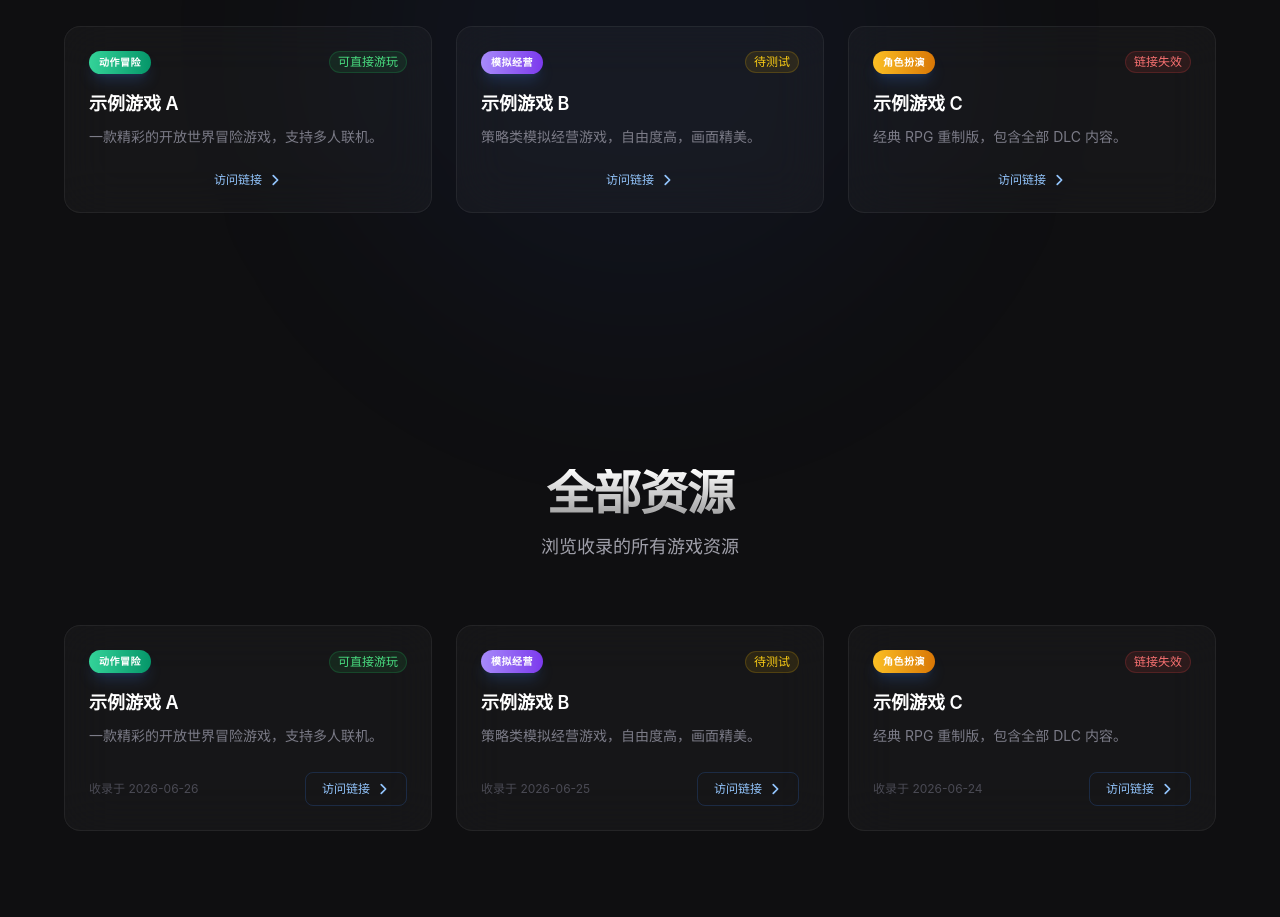
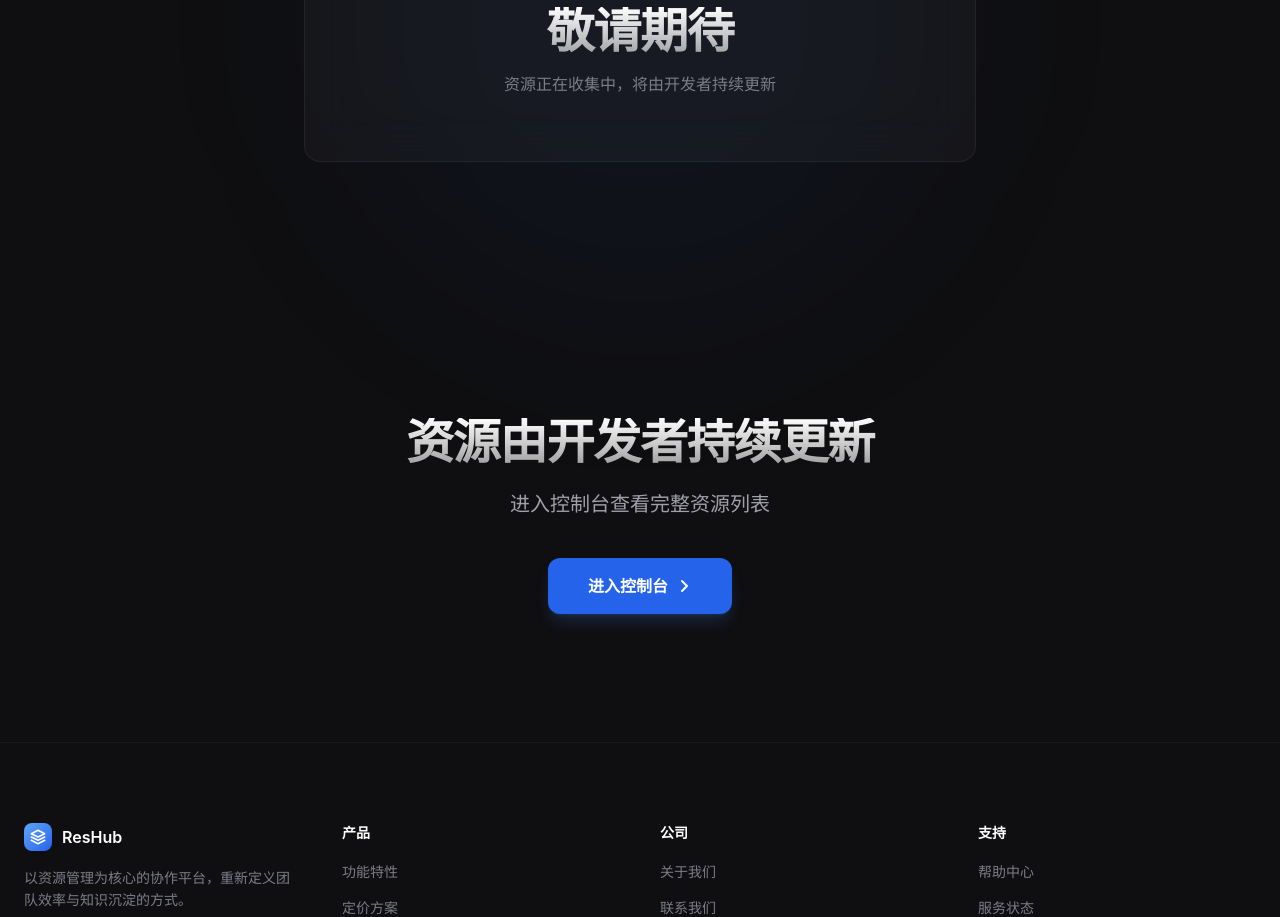
Before and after one commit to lxy2026620-droid/test-app, a Next.js app: page / in a window 1280 px wide. Shown: the part 1880-2797 px from the top of the page. Built offline with nearby package versions, Linux system fonts and the light colour scheme.

Commit message:
fix: 去掉登陆按钮 + 空资源显示敬请期待 + 清空假数据

```diff
--- a/components/Navbar.js
+++ b/components/Navbar.js
@@ -59,11 +59,8 @@ export default function Navbar() {
           ))}
         </nav>
 
-        {/* Auth Buttons */}
+        {/* Entry Button */}
         <div className="hidden md:flex items-center gap-3">
-          <Link href="/test-app/login" className="btn-ghost px-4 py-2 text-xs">
-            登录
-          </Link>
           <Link href="/test-app/login" className="btn-primary px-4 py-2 text-xs">
             进入控制台
           </Link>
--- a/data/games.js
+++ b/data/games.js
@@ -1,34 +1,18 @@
-// 游戏资源数据 - 在这里添加/修改游戏条目
-// 格式：{ id, title, description, category, link, status, cover }
+// 游戏资源数据
+// 在这里添加你的资源，格式如下：
+//
+// {
+//   id: 1,
+//   title: '游戏名称',
+//   description: '游戏简介',
+//   category: '分类',
+//   link: 'https://下载链接',
+//   status: '可直接游玩',   // 或 "待测试" / "链接失效"
+//   addedAt: '2026-06-26',
+// }
 
 const games = [
-  {
-    id: 1,
-    title: '示例游戏 A',
-    description: '一款精彩的开放世界冒险游戏，支持多人联机。',
-    category: '动作冒险',
-    link: 'https://example.com/game-a',
-    status: '可直接游玩',
-    addedAt: '2026-06-26',
-  },
-  {
-    id: 2,
-    title: '示例游戏 B',
-    description: '策略类模拟经营游戏，自由度高，画面精美。',
-    category: '模拟经营',
-    link: 'https://example.com/game-b',
-    status: '待测试',
-    addedAt: '2026-06-25',
-  },
-  {
-    id: 3,
-    title: '示例游戏 C',
-    description: '经典 RPG 重制版，包含全部 DLC 内容。',
-    category: '角色扮演',
-    link: 'https://example.com/game-c',
-    status: '链接失效',
-    addedAt: '2026-06-24',
-  },
+  // 暂无资源 - 由开发者编辑此文件添加
 ];
 
 export default games;
--- a/pages/index.js
+++ b/pages/index.js
@@ -95,17 +95,7 @@ const features = [
   },
 ];
 
-const categoryColors = {
-  '动作冒险': 'from-emerald-400 to-emerald-600',
-  '模拟经营': 'from-violet-400 to-violet-600',
-  '角色扮演': 'from-amber-400 to-amber-600',
-};
-
-const statusStyles = {
-  '可直接游玩': 'text-green-400 bg-green-500/10 border-green-500/20',
-  '待测试': 'text-yellow-400 bg-yellow-500/10 border-yellow-500/20',
-  '链接失效': 'text-red-400 bg-red-500/10 border-red-500/20',
-};
+const hasGames = games.length > 0;
 
 export default function Home() {
   return (
@@ -182,8 +172,8 @@ export default function Home() {
           </motion.p>
 
           <motion.div variants={fadeUp} className="flex items-center justify-center gap-4 flex-wrap">
-            <a href="#latest" className="btn-accent px-8 py-3.5 text-base inline-flex items-center">
-              浏览资源
+            <a href="/test-app/login" className="btn-accent px-8 py-3.5 text-base inline-flex items-center">
+              进入资源中心
               <svg className="ml-2 w-4 h-4" viewBox="0 0 16 16" fill="none">
                 <path d="M6 3l5 5-5 5" stroke="currentColor" strokeWidth="2" strokeLinecap="round" strokeLinejoin="round" />
               </svg>
@@ -232,69 +222,18 @@ export default function Home() {
         </div>
       </section>
 
-      {/* ─────────── LATEST RESOURCES ─────────── */}
-      <section id="latest" className="relative py-32 px-6">
+      {/* ─────────── 资源列表（仅当有真实数据时显示）─────────── */}
+      {hasGames ? (
+        <>
+        <section id="resources" className="relative py-32 px-6">
           <div className="absolute inset-0 pointer-events-none">
             <div className="absolute top-1/2 left-1/2 -translate-x-1/2 -translate-y-1/2 w-[600px] h-[600px] bg-accent-600/5 rounded-full blur-[100px]" />
           </div>
-
           <FadeInView className="max-w-6xl mx-auto relative z-10">
             <div className="text-center mb-16">
-            <h2 className="section-title mb-4">最新资源</h2>
-            <p className="section-subtitle">这里没有虚假的数据，只有真实的资源</p>
+              <h2 className="section-title mb-4">全部资源</h2>
+              <p className="section-subtitle">浏览收录的所有资源</p>
             </div>
-
-          <div className="grid grid-cols-1 md:grid-cols-3 gap-6">
-            {games.slice(0, 3).map((game, i) => (
-              <motion.div
-                key={game.id}
-                initial={{ opacity: 0, y: 30 }}
-                whileInView={{ opacity: 1, y: 0 }}
-                viewport={{ once: true, margin: '-80px' }}
-                transition={{ duration: 0.6, delay: i * 0.15, ease: [0.25, 0.1, 0.25, 1] }}
-              >
-                <GlassCard className="p-6 h-full flex flex-col">
-                  {/* Category badge */}
-                  <div className="flex items-center justify-between mb-4">
-                    <span className={`inline-block text-[10px] font-semibold tracking-wider uppercase px-2.5 py-1 rounded-full bg-gradient-to-r ${categoryColors[game.category] || 'from-accent-400 to-accent-600'} text-white shadow-lg shadow-accent-500/20`}>
-                      {game.category}
-                    </span>
-                    <span className={`text-xs px-2 py-0.5 rounded-full border ${statusStyles[game.status] || 'text-dark-400 bg-dark-800/50 border-dark-700'}`}>
-                      {game.status}
-                    </span>
-                  </div>
-
-                  <h3 className="text-white font-semibold text-lg mb-2">{game.title}</h3>
-                  <p className="text-dark-400 text-sm leading-relaxed flex-1 mb-6">
-                    {game.description}
-                  </p>
-
-                  <a
-                    href={game.link}
-                    target="_blank"
-                    rel="noopener noreferrer"
-                    className="inline-flex items-center justify-center gap-1.5 text-xs font-medium text-accent-300 hover:text-accent-200 transition-colors"
-                  >
-                    访问链接
-                    <svg className="w-3.5 h-3.5" viewBox="0 0 16 16" fill="none">
-                      <path d="M6 3l5 5-5 5" stroke="currentColor" strokeWidth="2" strokeLinecap="round" strokeLinejoin="round" />
-                    </svg>
-                  </a>
-                </GlassCard>
-              </motion.div>
-            ))}
-          </div>
-        </FadeInView>
-      </section>
-
-      {/* ─────────── ALL RESOURCES ─────────── */}
-      <section id="resources" className="relative py-32 px-6">
-        <div className="max-w-6xl mx-auto">
-          <FadeInView className="text-center mb-16">
-            <h2 className="section-title mb-4">全部资源</h2>
-            <p className="section-subtitle">浏览收录的所有游戏资源</p>
-          </FadeInView>
-
             <div className="grid grid-cols-1 md:grid-cols-2 lg:grid-cols-3 gap-6">
               {games.map((game, i) => (
                 <motion.div
@@ -305,41 +244,34 @@ export default function Home() {
                   transition={{ duration: 0.6, delay: i * 0.15, ease: [0.25, 0.1, 0.25, 1] }}
                 >
                   <GlassCard className="p-6 h-full flex flex-col">
-                  {/* Category badge */}
-                  <div className="flex items-center justify-between mb-4">
-                    <span className={`inline-block text-[10px] font-semibold tracking-wider uppercase px-2.5 py-1 rounded-full bg-gradient-to-r ${categoryColors[game.category] || 'from-accent-400 to-accent-600'} text-white shadow-lg shadow-accent-500/20`}>
-                      {game.category}
-                    </span>
-                    <span className={`text-xs px-2 py-0.5 rounded-full border ${statusStyles[game.status] || 'text-dark-400 bg-dark-800/50 border-dark-700'}`}>
-                      {game.status}
-                    </span>
-                  </div>
-
                     <h3 className="text-white font-semibold text-lg mb-2">{game.title}</h3>
-                  <p className="text-dark-400 text-sm leading-relaxed flex-1 mb-6">
-                    {game.description}
-                  </p>
-
-                  <div className="flex items-center justify-between">
-                    <span className="text-dark-600 text-xs">收录于 {game.addedAt}</span>
-                    <a
-                      href={game.link}
-                      target="_blank"
-                      rel="noopener noreferrer"
-                      className="inline-flex items-center gap-1.5 px-4 py-2 text-xs font-medium text-accent-300 border border-accent-500/20 rounded-lg hover:bg-accent-500/10 transition-colors"
-                    >
+                    <p className="text-dark-400 text-sm leading-relaxed flex-1 mb-4">{game.description}</p>
+                    <a href={game.link} target="_blank" rel="noopener noreferrer" className="btn-accent px-4 py-2 text-xs self-start">
                       访问链接
-                      <svg className="w-3.5 h-3.5" viewBox="0 0 16 16" fill="none">
-                        <path d="M6 3l5 5-5 5" stroke="currentColor" strokeWidth="2" strokeLinecap="round" strokeLinejoin="round" />
-                      </svg>
                     </a>
-                  </div>
                   </GlassCard>
                 </motion.div>
               ))}
             </div>
+          </FadeInView>
+        </section>
+        </>
+      ) : (
+        <section id="resources" className="relative py-32 px-6">
+          <div className="absolute inset-0 pointer-events-none">
+            <div className="absolute top-1/2 left-1/2 -translate-x-1/2 -translate-y-1/2 w-[600px] h-[600px] bg-accent-600/5 rounded-full blur-[100px]" />
           </div>
+          <FadeInView className="max-w-2xl mx-auto relative z-10 text-center">
+            <div className="glass rounded-2xl p-16">
+              <div className="text-5xl mb-6 opacity-30">📦</div>
+              <h2 className="section-title mb-4">敬请期待</h2>
+              <p className="text-dark-400 text-base leading-relaxed">
+                资源正在收集中，将由开发者持续更新
+              </p>
+            </div>
+          </FadeInView>
         </section>
+      )}
 
       {/* ─────────── CTA ─────────── */}
       <section className="relative py-32 px-6">
@@ -349,10 +281,10 @@ export default function Home() {
 
         <FadeInView className="relative z-10 max-w-3xl mx-auto text-center">
           <h2 className="section-title mb-6 text-balance">
-            想要添加资源？
+            资源由开发者持续更新
           </h2>
           <p className="text-dark-300 text-lg md:text-xl mb-10 max-w-xl mx-auto">
-            登录后即可管理您的资源列表
+            进入控制台查看完整资源列表
           </p>
           <div className="flex items-center justify-center gap-4 flex-wrap">
             <a href="/test-app/login" className="btn-accent px-10 py-4 text-base inline-flex items-center">
```
Lines whose indentation alone changed are shown as unchanged.
